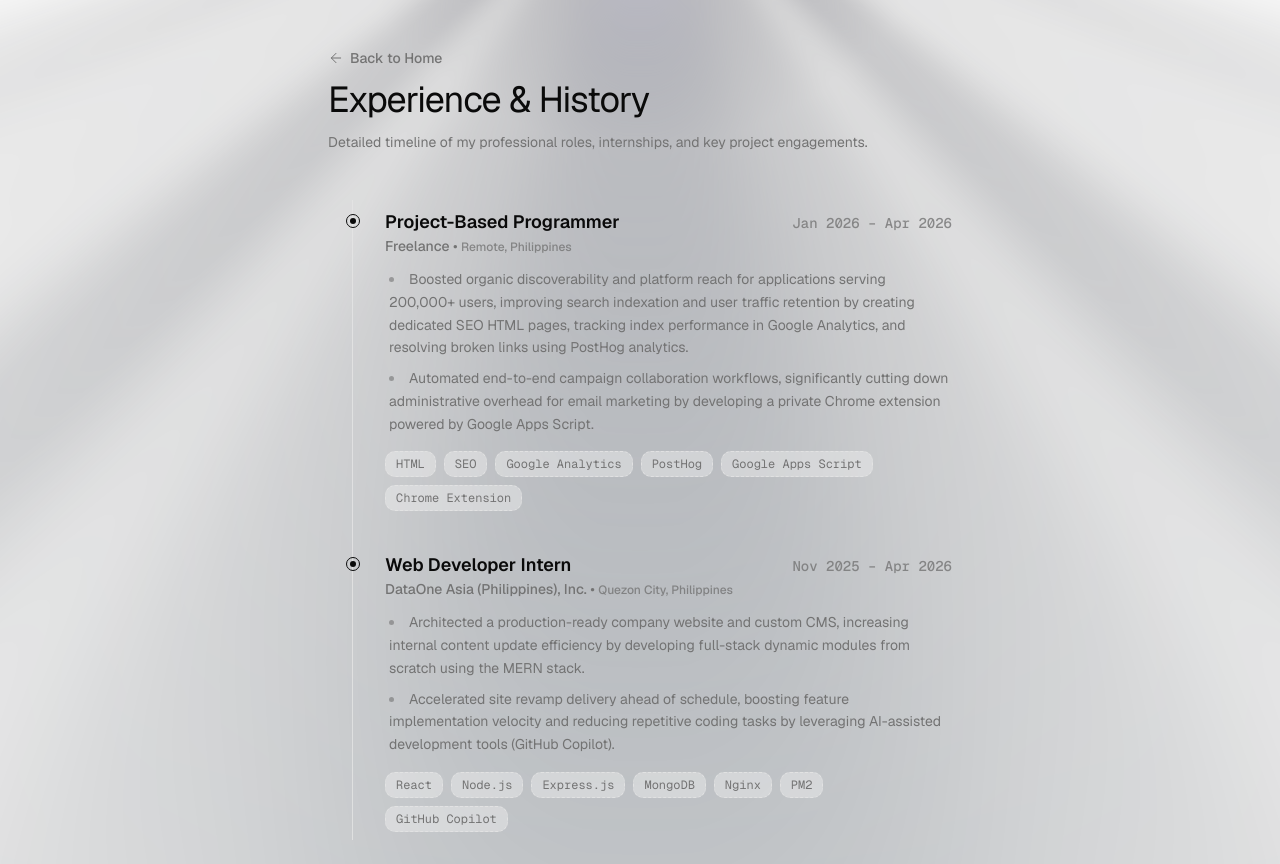
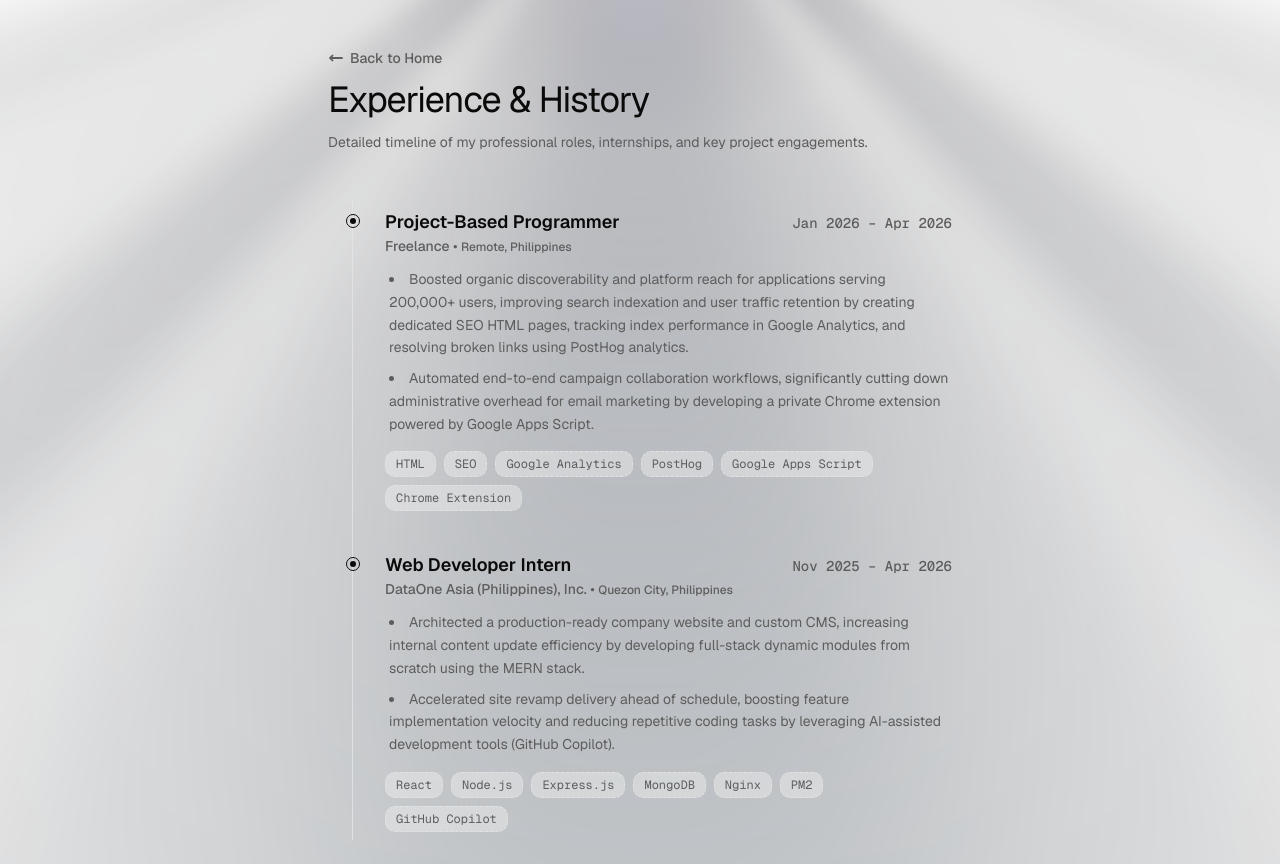
Before and after one commit to noxcsp/portfolio, a Next.js app: page /experience in a window 1280 px wide. Built offline with nearby package versions, Linux system fonts and the light colour scheme.

Commit message:
feat: install react-icons and adjust text colors

```diff
--- a/app/experience/page.tsx
+++ b/app/experience/page.tsx
@@ -1,6 +1,7 @@
 import Link from "next/link"
 import { ArrowLeft } from "lucide-react"
 import { EXPERIENCES } from "@/constants/experience"
+import { HiArrowLongLeft } from "react-icons/hi2"
 
 export default function ExperiencePage() {
   return (
@@ -11,23 +12,27 @@ export default function ExperiencePage() {
           href="/"
           className="group inline-flex items-center gap-1.5 text-xs font-medium text-muted-foreground transition-colors hover:text-foreground sm:text-sm"
         >
-          <ArrowLeft className="h-3.5 w-3.5 stroke-[1.5] transition-transform group-hover:-translate-x-0.5 sm:h-4 sm:w-4" />
+          <HiArrowLongLeft className="h-3.5 w-3.5 stroke-[1.5] transition-transform group-hover:-translate-x-0.5 sm:h-4 sm:w-4" />
           <span>Back to Home</span>
         </Link>
         <h1 className="text-2xl font-normal tracking-tight text-foreground sm:text-3xl md:text-4xl">
           Experience & History
         </h1>
         <p className="text-sm text-muted-foreground">
-          Detailed timeline of my professional roles, internships, and key project engagements.
+          Detailed timeline of my professional roles, internships, and key
+          project engagements.
         </p>
       </div>
 
       {/* Bryllim-Style Timeline Track */}
-      <div className="relative border-l border-border/80 ml-3 sm:ml-6 flex flex-col gap-10 py-2">
+      <div className="relative ml-3 flex flex-col gap-10 border-l border-border/80 py-2 sm:ml-6">
         {EXPERIENCES.map((item) => (
-          <div key={item.id} className="relative pl-6 sm:pl-8 flex flex-col gap-3 group">
+          <div
+            key={item.id}
+            className="group relative flex flex-col gap-3 pl-6 sm:pl-8"
+          >
             {/* Monoline Node Indicator: Small center dot with space before monoline ring */}
-            <div className="absolute -left-1.75 top-1.5 flex h-3.5 w-3.5 items-center justify-center rounded-full border border-foreground bg-transparent">
+            <div className="absolute top-1.5 -left-1.75 flex h-3.5 w-3.5 items-center justify-center rounded-full border border-foreground bg-transparent">
               <span className="h-1.5 w-1.5 rounded-full bg-foreground" />
             </div>
 
@@ -38,19 +43,22 @@ export default function ExperiencePage() {
                   {item.position}
                 </h2>
                 <p className="text-sm font-medium text-muted-foreground">
-                  {item.company} &bull; <span className="text-xs text-muted-foreground/80">{item.location}</span>
+                  {item.company} &bull;{" "}
+                  <span className="text-xs text-muted-foreground">
+                    {item.location}
+                  </span>
                 </p>
               </div>
-              <span className="text-xs font-mono font-medium text-muted-foreground/80 sm:text-sm">
+              <span className="font-mono text-xs font-medium text-muted-foreground sm:text-sm">
                 {item.duration}
               </span>
             </div>
 
             {/* Bullet Accomplishments */}
             {item.description && item.description.length > 0 && (
-              <ul className="flex flex-col gap-2 list-disc list-inside text-xs sm:text-sm text-muted-foreground leading-relaxed pl-1">
+              <ul className="flex list-inside list-disc flex-col gap-2 pl-1 text-xs leading-relaxed text-muted-foreground sm:text-sm">
                 {item.description.map((bullet, idx) => (
-                  <li key={idx} className="marker:text-muted-foreground/60">
+                  <li key={idx} className="marker:text-muted-foreground">
                     <span className="inline">{bullet}</span>
                   </li>
                 ))}
@@ -63,7 +71,7 @@ export default function ExperiencePage() {
                 {item.skills.map((skill) => (
                   <span
                     key={skill}
-                    className="inline-flex items-center gap-1.5 rounded-[0.625rem] border border-dashed border-border/80 bg-muted/40 px-2.5 py-1 text-xs font-mono text-muted-foreground transition-colors hover:border-primary/50 hover:text-foreground"
+                    className="inline-flex items-center gap-1.5 rounded-[0.625rem] border border-dashed border-border/80 bg-muted/40 px-2.5 py-1 font-mono text-xs text-muted-foreground transition-colors hover:border-primary/50 hover:text-foreground"
                   >
                     {skill}
                   </span>
--- a/app/globals.css
+++ b/app/globals.css
@@ -16,7 +16,7 @@
     --secondary: oklch(0.967 0.001 286.375);
     --secondary-foreground: oklch(0.21 0.006 285.885);
     --muted: oklch(0.97 0 0);
-    --muted-foreground: oklch(0.556 0 0);
+    --muted-foreground: oklch(0.48 0 0);
     --accent: oklch(0.97 0 0);
     --accent-foreground: oklch(0.205 0 0);
     --destructive: oklch(0.577 0.245 27.325);
--- a/components/experienceCard.tsx
+++ b/components/experienceCard.tsx
@@ -10,7 +10,7 @@ export default function ExperienceCard({ experience }: ExperienceCardProps) {
   return (
     <div className="items-start gap-1 sm:gap-12 text-sm sm:grid sm:grid-cols-[160px_1fr]">
       {/* Left Column: Duration (Fixed column width) */}
-      <div className="pt-0.5 text-left text-xs font-medium text-muted-foreground/80 sm:text-sm">
+      <div className="pt-0.5 text-left text-xs font-medium text-muted-foreground sm:text-sm">
         {duration}
       </div>
 
@@ -25,7 +25,7 @@ export default function ExperienceCard({ experience }: ExperienceCardProps) {
           {company}
         </p>
         {/* Row 3: Location */}
-        <p className="text-xs text-muted-foreground/80">
+        <p className="text-xs text-muted-foreground">
           {location}
         </p>
       </div>
--- a/components/sections/experience.tsx
+++ b/components/sections/experience.tsx
@@ -1,7 +1,7 @@
 import Link from "next/link"
-import { ArrowRight } from "lucide-react"
 import { EXPERIENCES } from "@/constants/experience"
 import ExperienceCard from "@/components/experienceCard"
+import { HiArrowLongRight } from "react-icons/hi2"
 
 export default function Experience() {
   return (
@@ -16,7 +16,7 @@ export default function Experience() {
             className="group inline-flex items-center gap-1 text-xs font-medium text-muted-foreground transition-colors hover:text-foreground sm:text-sm"
           >
             <span>View details</span>
-            <ArrowRight className="h-3.5 w-3.5 stroke-[1.5] transition-transform group-hover:translate-x-0.5 sm:h-4 sm:w-4" />
+            <HiArrowLongRight className="h-3.5 w-3.5 stroke-[1.5] transition-transform group-hover:translate-x-0.5 sm:h-4 sm:w-4" />
           </Link>
         </div>
         <div className="flex flex-col gap-6">
--- a/package.json
+++ b/package.json
@@ -21,6 +21,7 @@
     "ogl": "^1.0.11",
     "react": "19.2.4",
     "react-dom": "19.2.4",
+    "react-icons": "^5.7.0",
     "shadcn": "^4.17.0",
     "tailwind-merge": "^3.6.0",
     "tw-animate-css": "^1.4.0"
```
Also changed, not shown: 1 other file (tests, documents, lock files or other folders).
